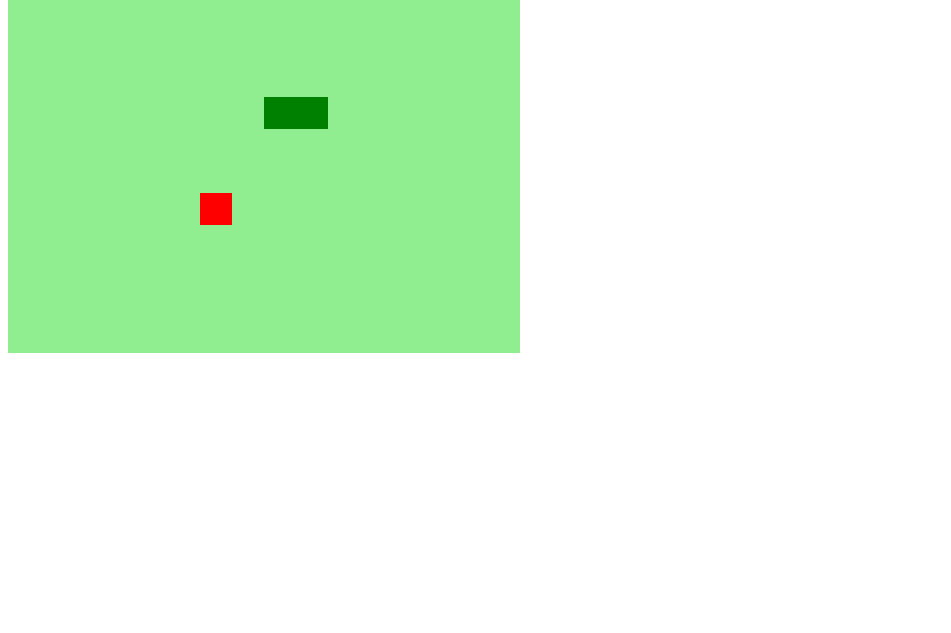
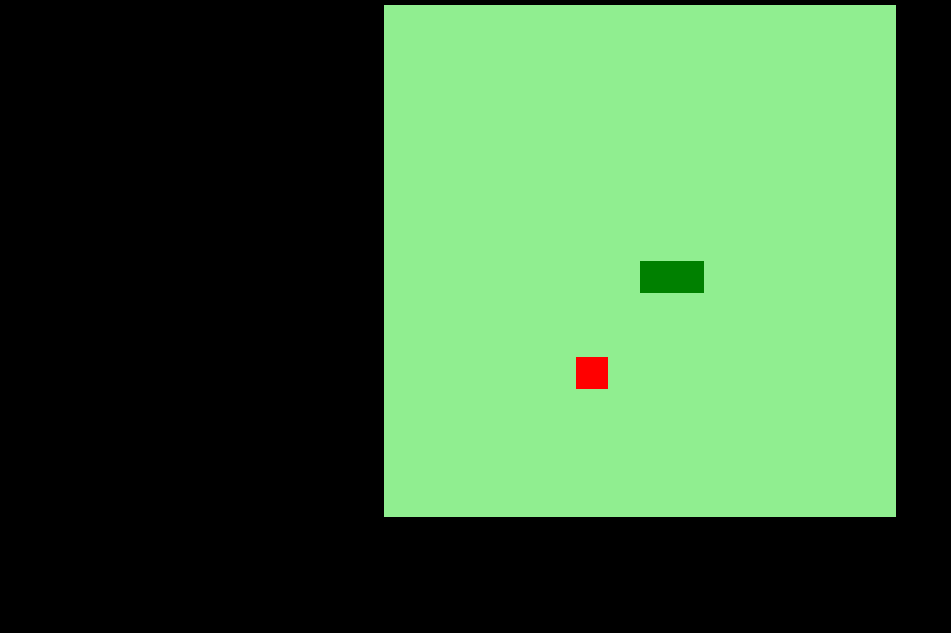
Before and after one commit to monisato/snake-game, a plain HTML site: page index.html in a window 1280 px wide. Shown: the part 167-800 px from the top of the page, without its empty margins (0-951 px from the left). Drawn offline with Linux system fonts and the light colour scheme.

Commit message:
exercicio finalizado

```diff
--- a/index.html
+++ b/index.html
@@ -9,6 +9,7 @@
     <title>Snake Game</title>
 </head>
 <body>
+    <h1>- - Snake Game - -</h1>
     <canvas id="snake" width="512" height="512"></canvas>
 </body>
 </html>
--- a/script.js
+++ b/script.js
@@ -41,6 +41,13 @@ function update (event) {
 }
 
 function iniciarJogo() {
+
+    for(i = 1; i < snake.length; i++) {
+        if(snake[0].x == snake[i].x && snake[0].y == snake[i].y){
+            clearInterval(jogo);
+            alert('Game Over :(')
+        }
+    }
     if(snake[0].x > 15 * box && direction == "right") snake[0].x = 0;
     if(snake[0].x < 0 && direction == "left") snake[0].x = 16 * box;
     if(snake[0].y > 15 * box && direction == "down") snake[0].y = 0;
--- a/style.css
+++ b/style.css
@@ -0,0 +1,13 @@
+body {
+    background-color: black;
+    height: 95vh;
+    width: 95;
+    display: flex;
+    justify-content: center;
+    align-items: center;
+    flex-direction: column;
+
+    font-family: 'Courier New', Courier, monospace;
+    font: 20px;
+    color: lightgreen;
+}
```
